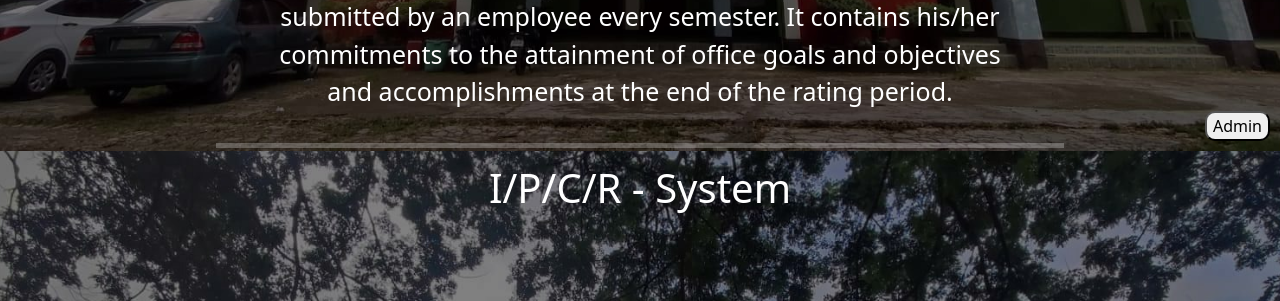
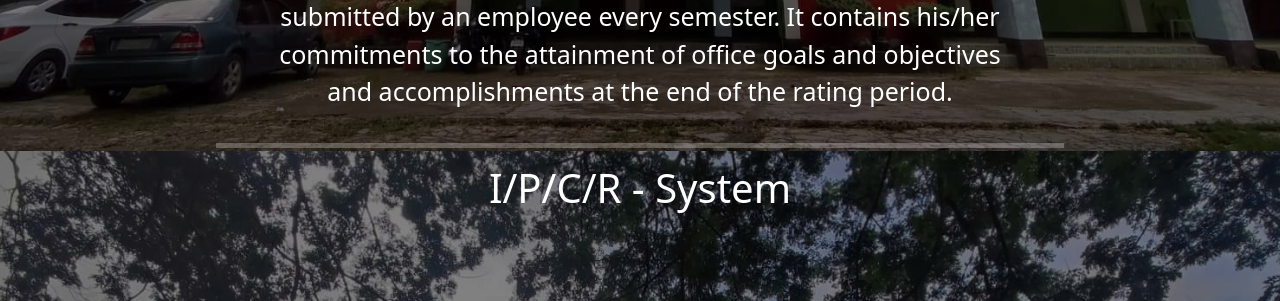
Before and after one commit to Akintuntun/IPCR-wamp, a PHP site: page / in a window 1280 px wide. Shown: the part 649-950 px from the top of the page. Run offline with PHP 8.4, Linux system fonts and the light colour scheme.

Commit message:
Remove Admin Button(index,html)

```diff
--- a/index.php
+++ b/index.php
@@ -102,11 +102,6 @@
         </div>
     </div>
 
-    <footer>
-        <div class="foot">
-            <input type="button" value="Admin" class="btn-admin" onclick="window.location.href='admin.php'">
-        </div>
-    </footer>
 
     <!--LOGIN POPUP ni Dean -->
     <div class="modal fade" id="deanLoginModal" tabindex="-1" aria-labelledby="deanLoginModalLabel" aria-hidden="true">
--- a/style.css
+++ b/style.css
@@ -77,11 +77,6 @@ hr {
     height: 120px;
 }
 
-.foot {
-    position: fixed;
-    bottom: 10px;
-    right: 10px;
-}
 
 .container {
     padding: 20px;
```
